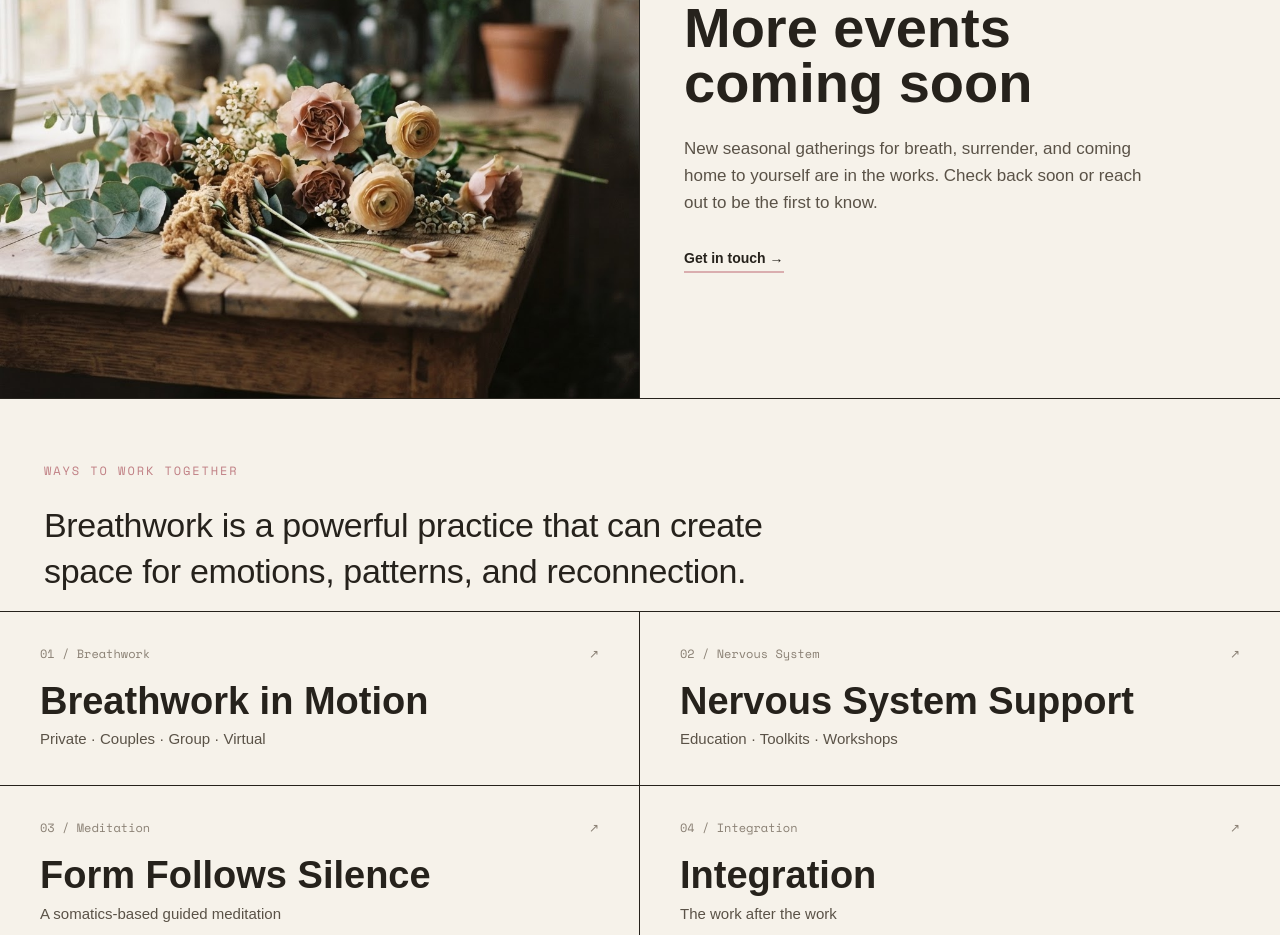
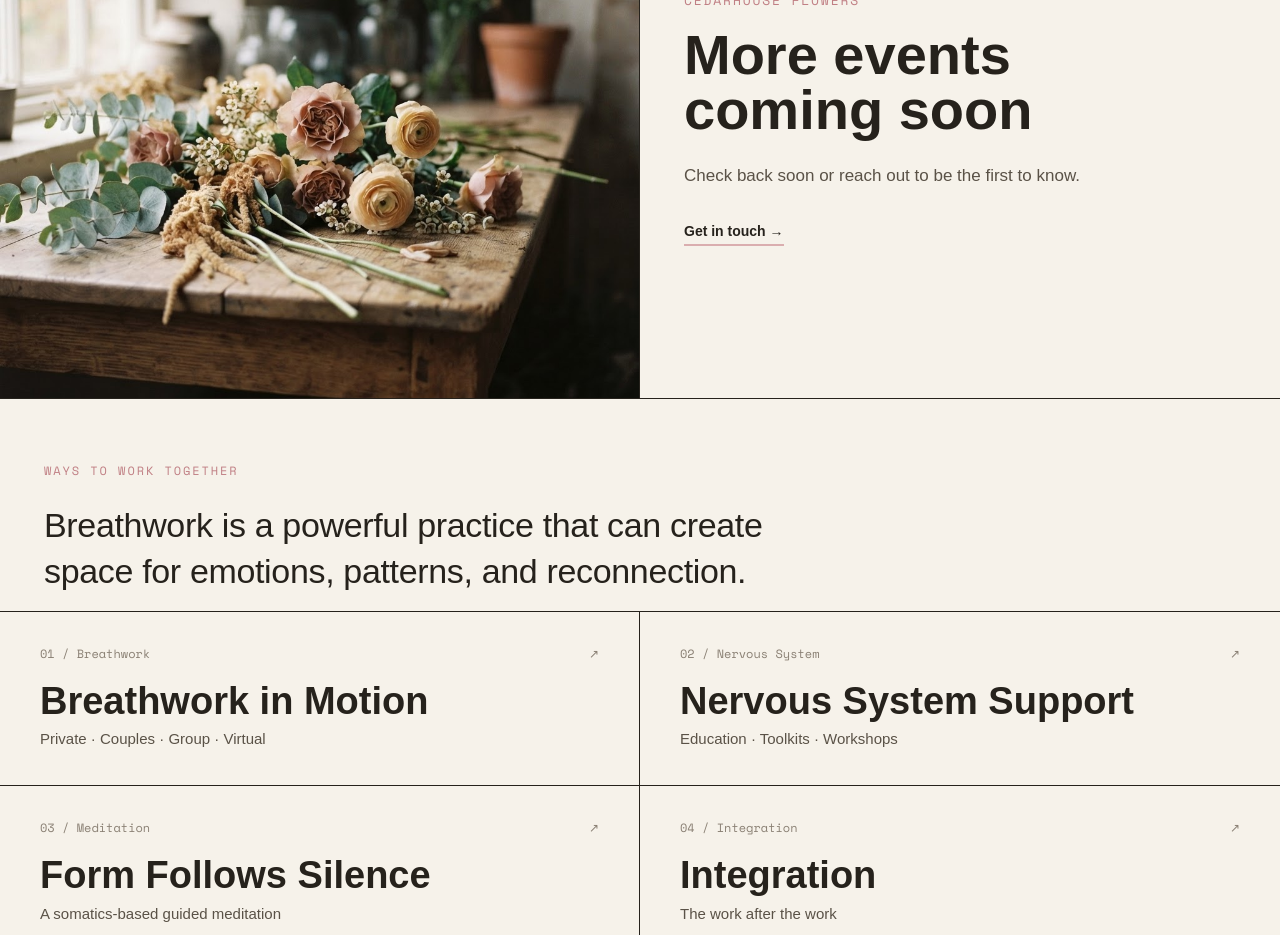
Before and after one commit to caitlynecorry/caitlyne-corry-site, a Next.js app: page / in a window 1280 px wide. Shown: the part 2900-3835 px from the top of the page. Built offline with nearby package versions, Linux system fonts and the light colour scheme; a web font is replaced by a local one.

Commit message:
feat: streamline event updates across pages
Co-authored-by: caitlynecorry <262380122+caitlynecorry@users.noreply.github.com>

```diff
--- a/app/events/page.tsx
+++ b/app/events/page.tsx
@@ -38,9 +38,7 @@ export default function EventsPage() {
             More events coming soon
           </h2>
           <p className="mb-8 max-w-[460px] font-grotesk text-[17px] leading-[1.6] text-[#5a5247]">
-            New seasonal gatherings for breath, surrender, and coming home to
-            yourself are in the works. Check back soon, or reach out to be the
-            first to know when the next one is announced.
+            Check back soon or reach out to be the first to know.
           </p>
           <Button asChild variant="outline" className="self-start">
             <Link href="/contact">Get in touch →</Link>
--- a/app/offerings/page.tsx
+++ b/app/offerings/page.tsx
@@ -161,9 +161,7 @@ export default function OfferingsPage() {
             More events coming soon
           </h2>
           <p className="mb-8 max-w-[460px] font-grotesk text-[17px] leading-[1.6] text-[#5a5247]">
-            New seasonal gatherings for breath, surrender, and coming home to
-            yourself are in the works. Check back soon, or reach out to be the
-            first to know.
+            Check back soon or reach out to be the first to know.
           </p>
           <Button asChild variant="outline" className="self-start">
             <Link href="/contact">Get in touch →</Link>
--- a/app/page.tsx
+++ b/app/page.tsx
@@ -217,9 +217,7 @@ export default function HomePage() {
               More events coming soon
             </h2>
             <p className="mb-8 max-w-[460px] font-grotesk text-[17px] leading-[1.6] text-[#5a5247]">
-              New seasonal gatherings for breath, surrender, and coming home to
-              yourself are in the works. Check back soon or reach out to be the
-              first to know.
+              Check back soon or reach out to be the first to know.
             </p>
             <Link
               href="/contact"
```
